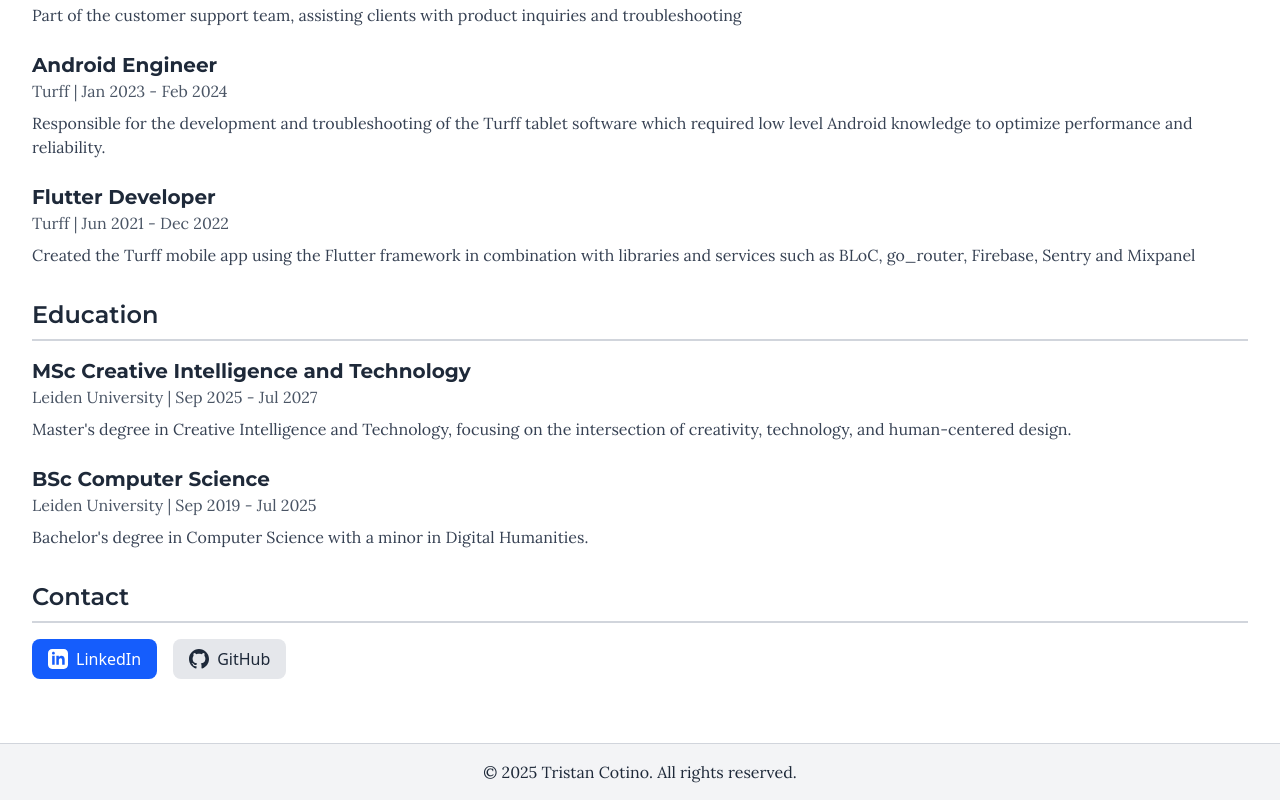
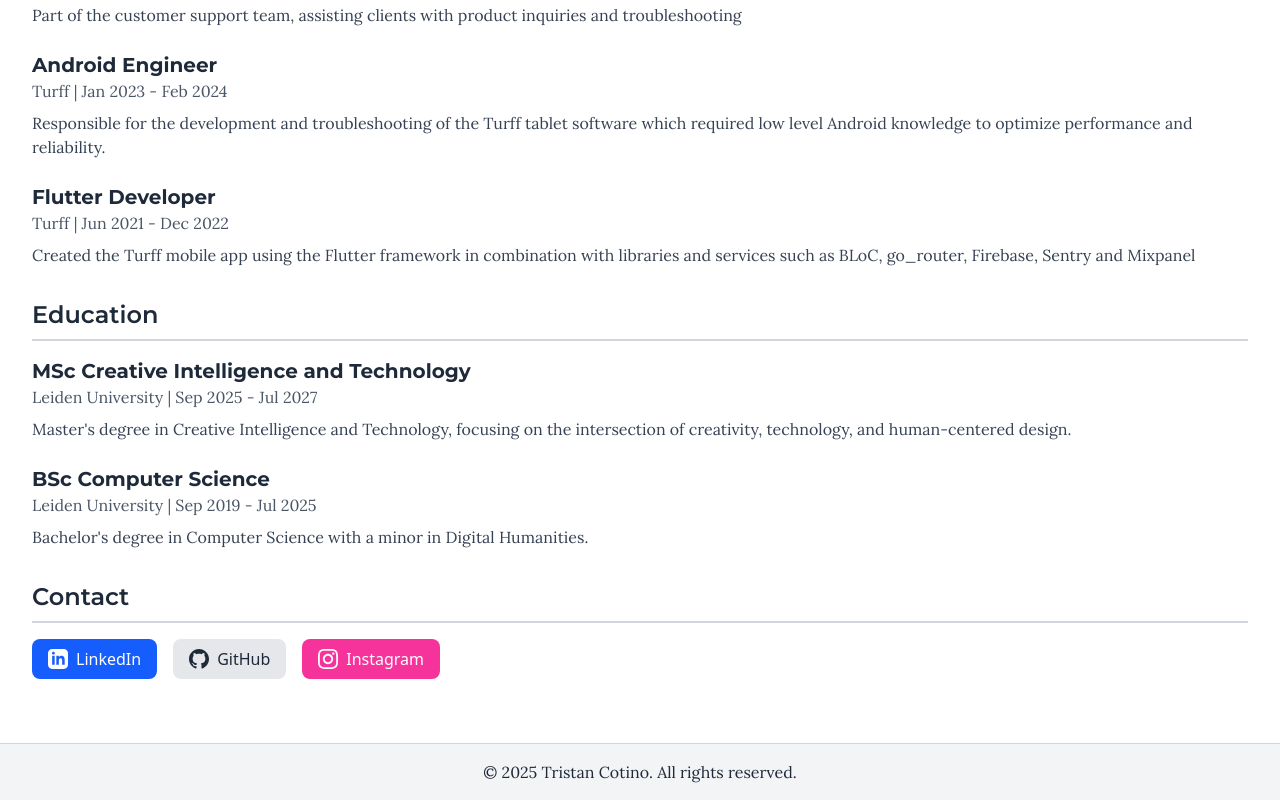
Before and after one commit to TrisCC/triscc.github.io, a SvelteKit app: page / in a window 1280 px wide. Shown: the part 2322-3122 px from the top of the page. Built offline with nearby package versions, Linux system fonts and the light colour scheme.

Commit message:
Add instagram

```diff
--- a/src/routes/+page.svelte
+++ b/src/routes/+page.svelte
@@ -387,6 +387,24 @@
 					</svg>
 					GitHub
 				</a>
+				<a
+					href="https://www.instagram.com/tristancotino/"
+					target="_blank"
+					rel="noopener noreferrer"
+					class="inline-flex items-center bg-pink-500 dark:bg-pink-400 text-white font-medium py-2 px-4 rounded-lg hover:bg-pink-600 dark:hover:bg-pink-500 transition-colors"
+				>
+					<svg
+						xmlns="http://www.w3.org/2000/svg"
+						class="h-5 w-5 mr-2"
+						fill="currentColor"
+						viewBox="0 0 24 24"
+					>
+						<path
+							d="M12 2.163c3.204 0 3.584.012 4.85.07 3.252.148 4.771 1.691 4.919 4.919.058 1.265.069 1.645.069 4.849 0 3.205-.012 3.584-.069 4.849-.149 3.225-1.664 4.771-4.919 4.919-1.266.058-1.644.07-4.85.07-3.204 0-3.584-.012-4.849-.07-3.26-.149-4.771-1.699-4.919-4.92-.058-1.265-.07-1.644-.07-4.849 0-3.204.013-3.583.07-4.849.149-3.227 1.664-4.771 4.919-4.919 1.266-.057 1.645-.069 4.849-.069zm0-2.163c-3.259 0-3.667.014-4.947.072-4.358.2-6.78 2.618-6.98 6.98-.059 1.281-.073 1.689-.073 4.948 0 3.259.014 3.668.072 4.948.2 4.358 2.618 6.78 6.98 6.98 1.281.058 1.689.072 4.948.072 3.259 0 3.668-.014 4.948-.072 4.354-.2 6.782-2.618 6.979-6.98.059-1.28.073-1.689.073-4.948 0-3.259-.014-3.667-.072-4.947-.196-4.354-2.617-6.78-6.979-6.98-1.281-.059-1.69-.073-4.949-.073zm0 5.838c-3.403 0-6.162 2.759-6.162 6.162s2.759 6.163 6.162 6.163 6.162-2.759 6.162-6.163c0-3.403-2.759-6.162-6.162-6.162zm0 10.162c-2.209 0-4-1.79-4-4 0-2.209 1.791-4 4-4s4 1.791 4 4c0 2.21-1.791 4-4 4zm6.406-11.845c-.796 0-1.441.645-1.441 1.44s.645 1.44 1.441 1.44c.795 0 1.439-.645 1.439-1.44s-.644-1.44-1.439-1.44z"
+						/>
+					</svg>
+					Instagram
+				</a>
 			</div>
 		</section>
 	</div>
```
